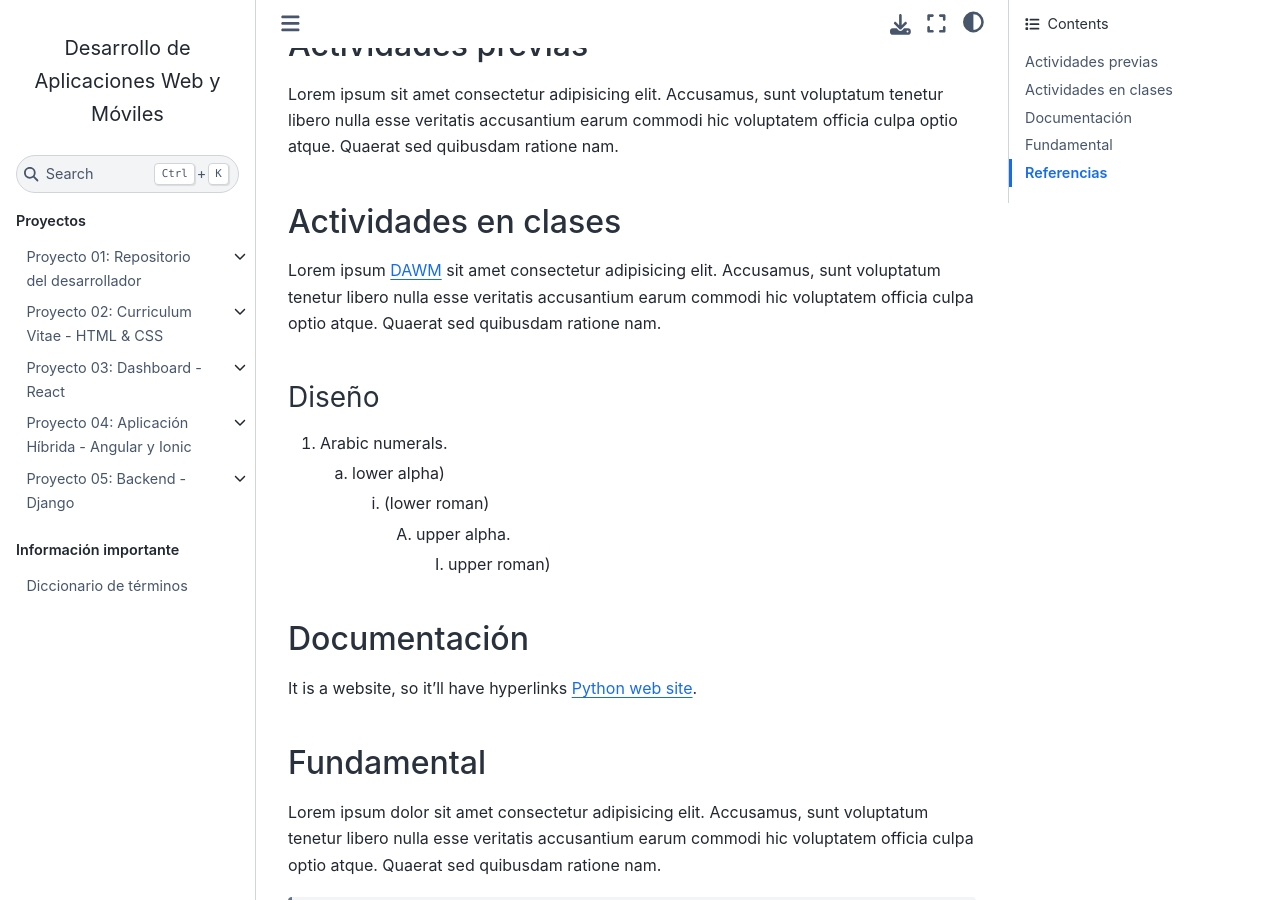
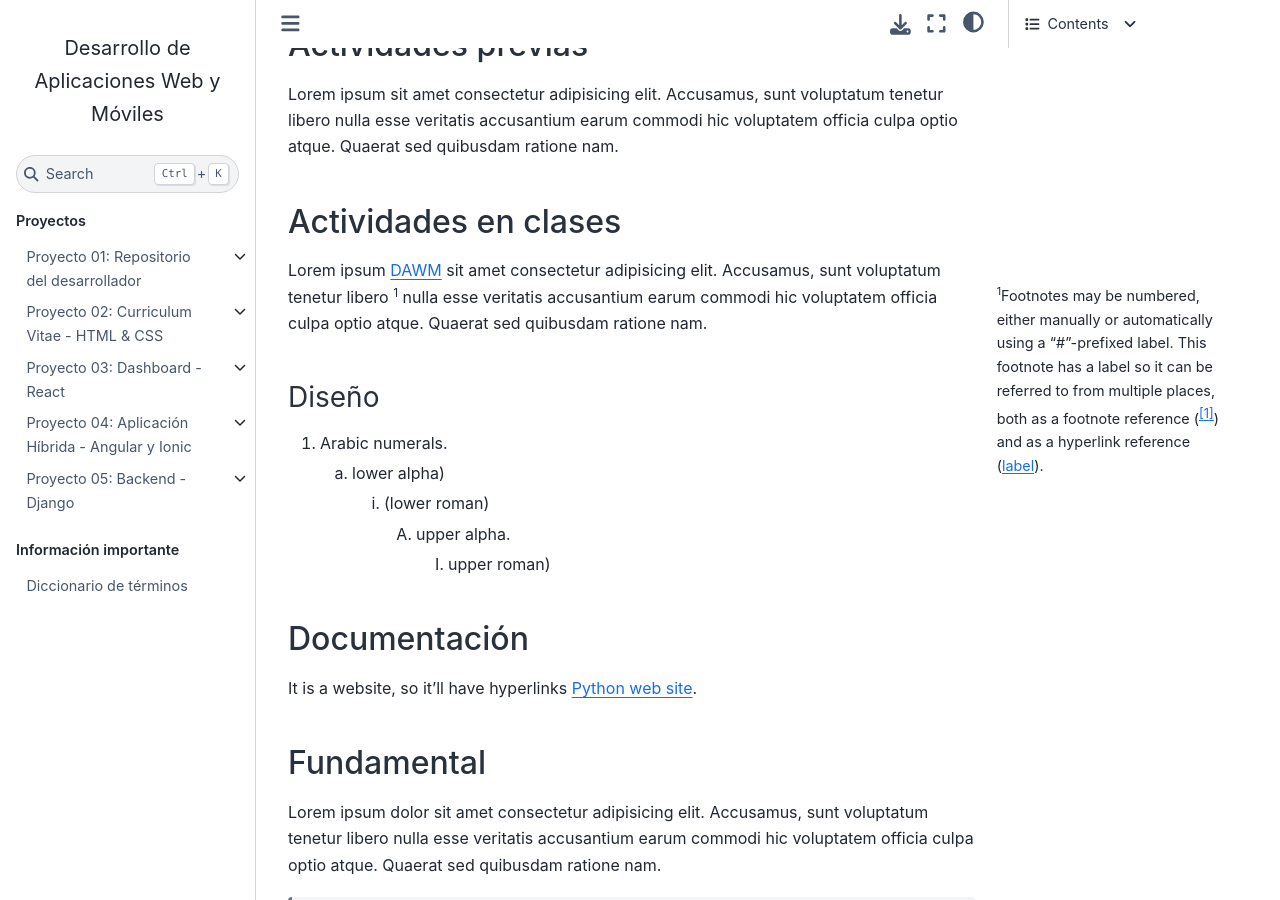
Before and after one commit to DAWMFIEC/DAWM-AI, a Sphinx documentation site: the page built from docs/source/plantillas/guia.rst, in a window 1280 px wide and 900 px high, scrolled down 302 px. Built offline with Sphinx 7.4.7 and the Sphinx Book theme 1.1.4, drawn with Linux system fonts in a browser that asks for light colours; pages that are not in the unit, such as notebooks, are missing from menus.

Commit message:
Referencias

```diff
--- a/docs/source/plantillas/guia.rst
+++ b/docs/source/plantillas/guia.rst
@@ -18,7 +18,7 @@
 =====================
 
 Lorem ipsum :term:`DAWM` sit amet consectetur adipisicing elit. Accusamus, sunt
-voluptatum tenetur libero nulla esse veritatis accusantium earum commodi hic
+voluptatum tenetur libero [#label]_ nulla esse veritatis accusantium earum commodi hic
 voluptatem officia culpa optio atque. Quaerat sed quibusdam ratione nam.
 
 Diseño
@@ -50,3 +50,5 @@
 
 Referencias
 ===========
+
+.. [#label] Footnotes may be numbered, either manually or automatically using a "#"-prefixed label.  This footnote has a label so it can be referred to from multiple places, both as a footnote reference ([#label]_) and as a hyperlink reference (label_).
```
